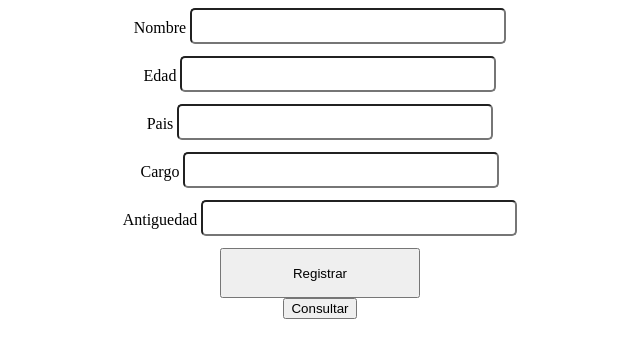
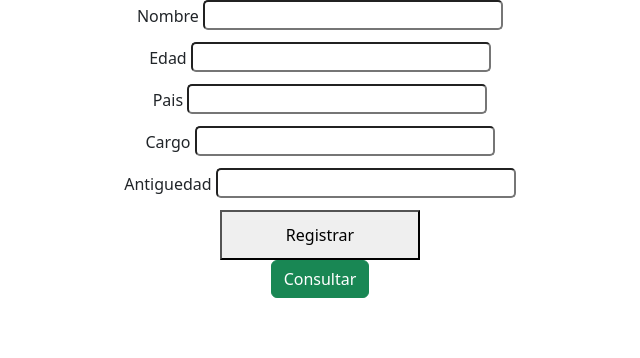
Before and after one commit to veraBytte/codificacion-modulos, a React (Create React App) app in the folder client/: page / in a window 1280 px wide. Shown: the top 358 px of the page, without its empty margins (320-960 px from the left). Built offline with nearby package versions, Linux system fonts and the light colour scheme.

Commit message:
fix bug dependencias

```diff
--- a/client/package.json
+++ b/client/package.json
@@ -3,11 +3,13 @@
   "version": "0.1.0",
   "private": true,
   "dependencies": {
-    "@testing-library/jest-dom": "^5.16.5",
+    "@testing-library/jest-dom": "^5.17.0",
     "@testing-library/react": "^13.4.0",
     "@testing-library/user-event": "^13.5.0",
     "axios": "^1.4.0",
+    "bootstrap": "^5.3.0",
     "react": "^18.2.0",
+    "react-bootstrap": "^2.8.0",
     "react-dom": "^18.2.0",
     "react-scripts": "5.0.1",
     "web-vitals": "^2.1.4"
--- a/client/src/App.js
+++ b/client/src/App.js
@@ -1,6 +1,7 @@
 import './App.css';
 import { useState } from 'react';
 import axios from 'axios';
+import 'bootstrap/dist/css/bootstrap.min.css'
 
 function App() {
 
@@ -21,6 +22,7 @@ function App() {
       antiguedad: antiguedad
     }).then(() => {
       console.log("Success");
+      getEmpleados();
     });
   }
 
@@ -30,6 +32,8 @@ function App() {
       console.log(empleadosList);
     });
   }
+
+
 
   return (
     <div className="App">
@@ -69,7 +73,7 @@ function App() {
       </div>
 
       <div className="lista">
-        <button className="" onClick={getEmpleados}>Consultar</button>
+        <button className="btn btn-success" onClick={getEmpleados}>Consultar</button>
 
         {
           empleadosList.map((empleado) => {
--- a/client/src/index.css
+++ /dev/null
@@ -1,13 +0,0 @@
-body {
-  margin: 0;
-  font-family: -apple-system, BlinkMacSystemFont, 'Segoe UI', 'Roboto', 'Oxygen',
-    'Ubuntu', 'Cantarell', 'Fira Sans', 'Droid Sans', 'Helvetica Neue',
-    sans-serif;
-  -webkit-font-smoothing: antialiased;
-  -moz-osx-font-smoothing: grayscale;
-}
-
-code {
-  font-family: source-code-pro, Menlo, Monaco, Consolas, 'Courier New',
-    monospace;
-}
```
